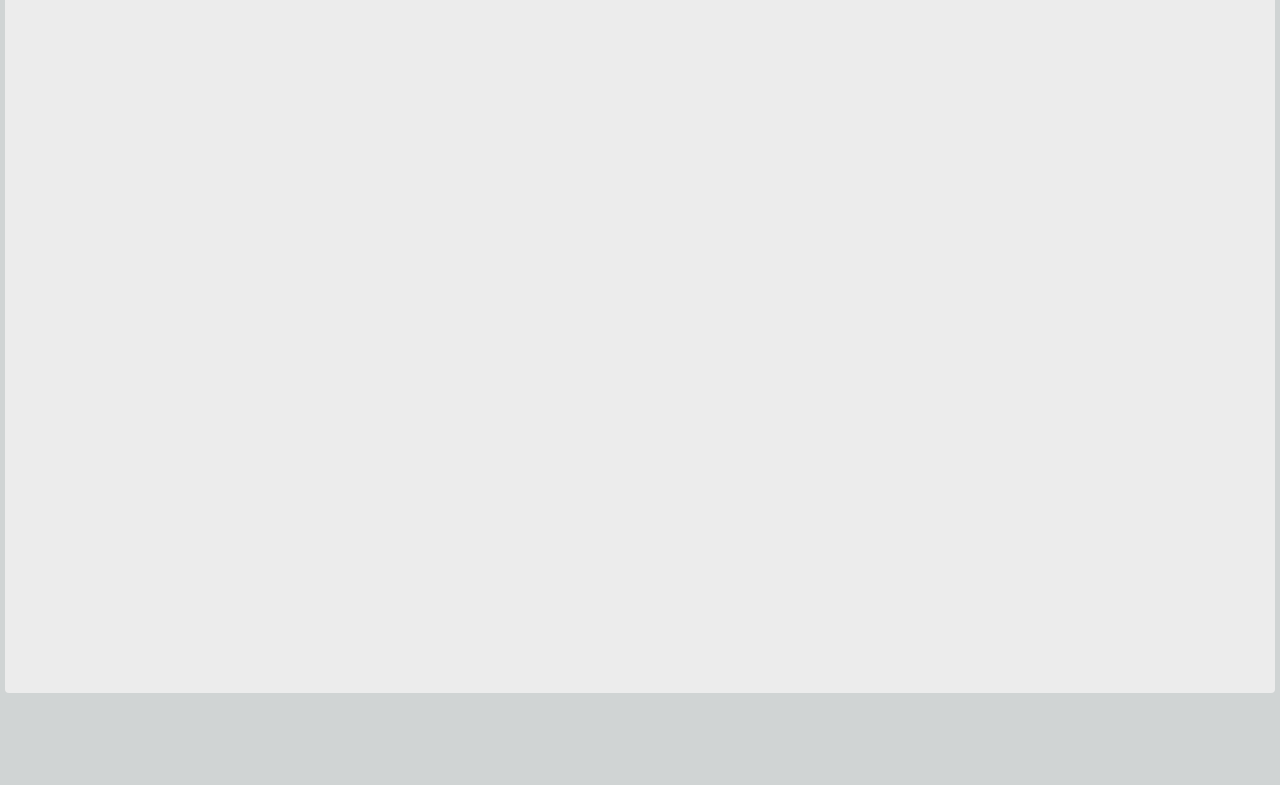
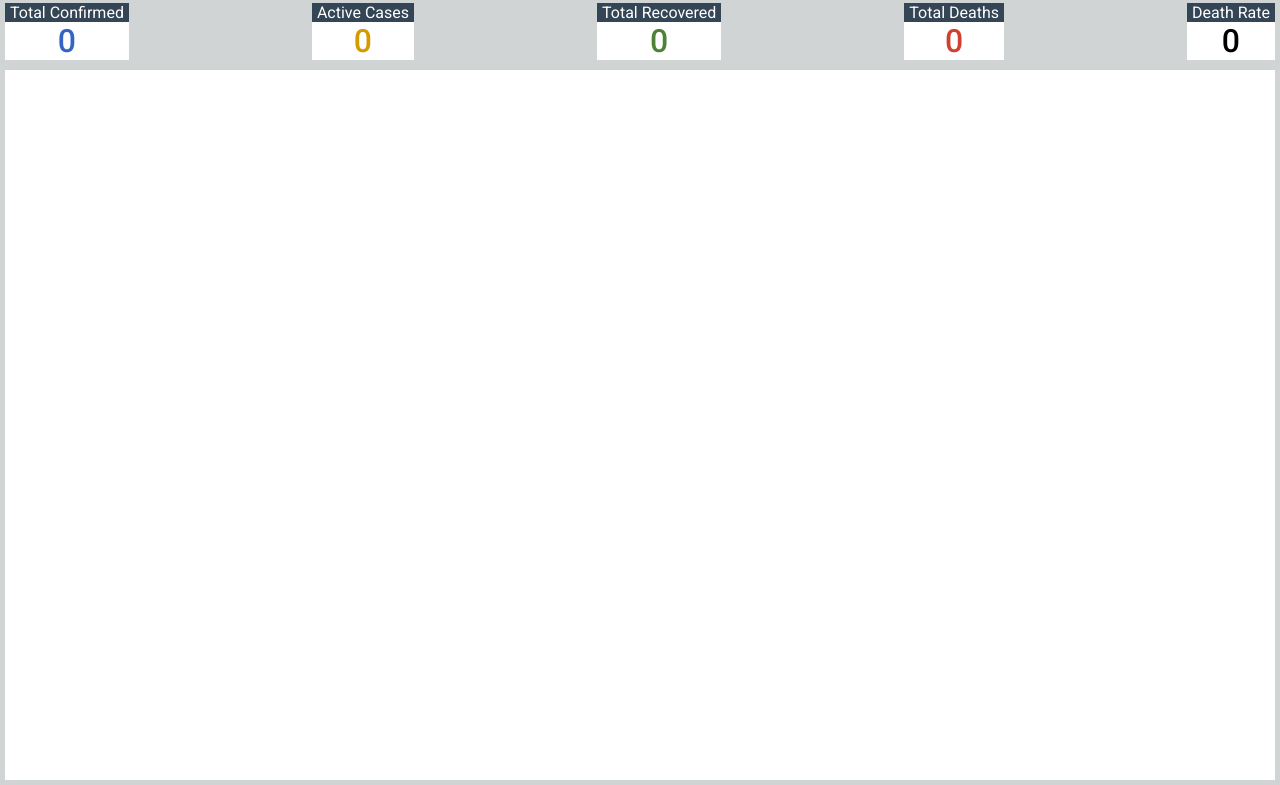
Before and after one commit to LonnyGomes/covid-sankey-vizualization, a website built with Parcel: page src/index.html in a window 1280 px wide. Shown: the part 68-853 px from the top of the page. Before the commit the page ends 800 px from the top, so only its background shows below. Built offline with nearby package versions, Linux system fonts and the light colour scheme.

Commit message:
feat: implement leaderboard using d3
the design is not yet finalized however all the data is properly displayed

refs #12

```diff
--- a/src/index.html
+++ b/src/index.html
@@ -17,6 +17,7 @@
                 <select name="" id="countries"></select>
             </div>
         </header>
+        <div id="leader-board"></div>
         <div class="chart-container">
             <div id="chart"></div>
         </div>
--- a/src/index.js
+++ b/src/index.js
@@ -20,6 +20,9 @@ const init = () => {
     results.countries.unshift(GLOBALS.ALL_COUNTRIES);
     const dropdownEl = genCountryDropdown(results.countries);
 
+    // generate leader board
+    genLeaderBoard(results.leaderBoard);
+
     // generate chart
     const { link, label, node, sankey } = genChart(sankeyData);
     const graph = sankey(sankeyData);
@@ -32,6 +35,8 @@ const init = () => {
                 : dropdownEl.value;
 
         const newResults = parseWorld(rawData, country);
+        updateLeaderBoard(newResults.leaderBoard);
+
         const graph = sankey(newResults.sankey);
         updateChart(graph, node, link, label);
         //sankey.update(graph);
@@ -62,6 +67,34 @@ const genCountryDropdown = countries => {
         .attr('value', data => data);
 
     return dropdown.node();
+};
+
+const genLeaderBoard = leaderBoard => {
+    const formatter = d3.format(',');
+    const board = d3
+        .select('#leader-board')
+        .selectAll('div')
+        .data(leaderBoard)
+        .join('div')
+        .attr('class', 'leader-board-card');
+
+    board
+        .append('div')
+        .attr('class', 'leader-board-title')
+        .text(d => d.title);
+
+    board
+        .append('div')
+        .attr('class', d => `leader-board-value ${d.key}`)
+        .text(d => (isNaN(d.value) ? d.value : formatter(d.value)));
+};
+
+const updateLeaderBoard = leaderBoard => {
+    const formatter = d3.format(',');
+    d3.select('#leader-board')
+        .selectAll('.leader-board-value')
+        .data(leaderBoard)
+        .text(d => (isNaN(d.value) ? d.value : formatter(d.value)));
 };
 
 const genChart = data => {
--- a/src/main.scss
+++ b/src/main.scss
@@ -8,8 +8,11 @@ $header-font-clr: #fff;
 $header-font-family: 'Roboto', sans-serif;
 $body-font-family: 'Raleway', sans-serif;
 $bg-clr: #d0d4d4;
-$chart-bg-clr: #ececec;
+$chart-bg-clr: #fff;
 $header-bg-clr: #344555;
+
+$leader-card-bg-clr: #fff;
+$leader-title-txt-clr: #fff;
 
 h1,
 h2,
@@ -34,7 +37,7 @@ body {
     align-items: center;
     flex-wrap: wrap;
 
-    padding: 0px 10px;
+    padding: 10px 10px;
 }
 
 .country-dropdown {
@@ -94,10 +97,54 @@ body {
     font-family: $body-font-family;
     font-size: 16px;
     background-color: $chart-bg-clr;
-    border-radius: 4px;
 }
 
 #countries {
     font-family: $body-font-family;
     font-size: 18px;
 }
+
+#leader-board {
+    display: flex;
+    justify-content: space-between;
+    padding: 5px;
+}
+
+.leader-board-card {
+    display: flex;
+    flex-direction: column;
+    align-items: center;
+    background-color: $leader-card-bg-clr;
+
+    .leader-board-title {
+        font-family: $header-font-family;
+        color: $leader-title-txt-clr;
+        background-color: $header-bg-clr;
+        width: 100%;
+        text-align: center;
+        margin: 0px 5px;
+    }
+
+    .leader-board-value {
+        font-family: $header-font-family;
+        font-weight: 500;
+        font-size: 2rem;
+        margin: 0px 15px;
+
+        &.deaths {
+            color: $link-clr-deaths;
+        }
+
+        &.active {
+            color: $link-clr-active;
+        }
+
+        &.recovered {
+            color: $link-clr-recovered;
+        }
+
+        &.confirmed {
+            color: $node-clr-geo;
+        }
+    }
+}
--- a/src/process-data.js
+++ b/src/process-data.js
@@ -6,6 +6,13 @@ const NODE_NAMES = {
 const NODE_TYPES = {
     GEO: 'geo',
     CASE: 'case',
+};
+const LEADER_BOARD_TITLES = {
+    DEATHS: 'Total Deaths',
+    ACTIVE: 'Active Cases',
+    CONFIRMED: 'Total Confirmed',
+    RECOVERED: 'Total Recovered',
+    RATE: 'Death Rate',
 };
 const CASE_TYPES = ['active', 'deaths', 'recovered'];
 
@@ -105,5 +112,32 @@ export const parseWorld = (data, selectedCountry = null, threshold = 5000) => {
             nodes,
             links,
         },
+        leaderBoard: [
+            {
+                title: LEADER_BOARD_TITLES.CONFIRMED,
+                value: totals.confirmed,
+                key: 'confirmed',
+            },
+            {
+                title: LEADER_BOARD_TITLES.ACTIVE,
+                value: totals.active,
+                key: 'active',
+            },
+            {
+                title: LEADER_BOARD_TITLES.RECOVERED,
+                value: totals.recovered,
+                key: 'recovered',
+            },
+            {
+                title: LEADER_BOARD_TITLES.DEATHS,
+                value: totals.deaths,
+                key: 'deaths',
+            },
+            {
+                title: LEADER_BOARD_TITLES.RATE,
+                value: totals.rate,
+                key: 'rate',
+            },
+        ],
     };
 };
```
